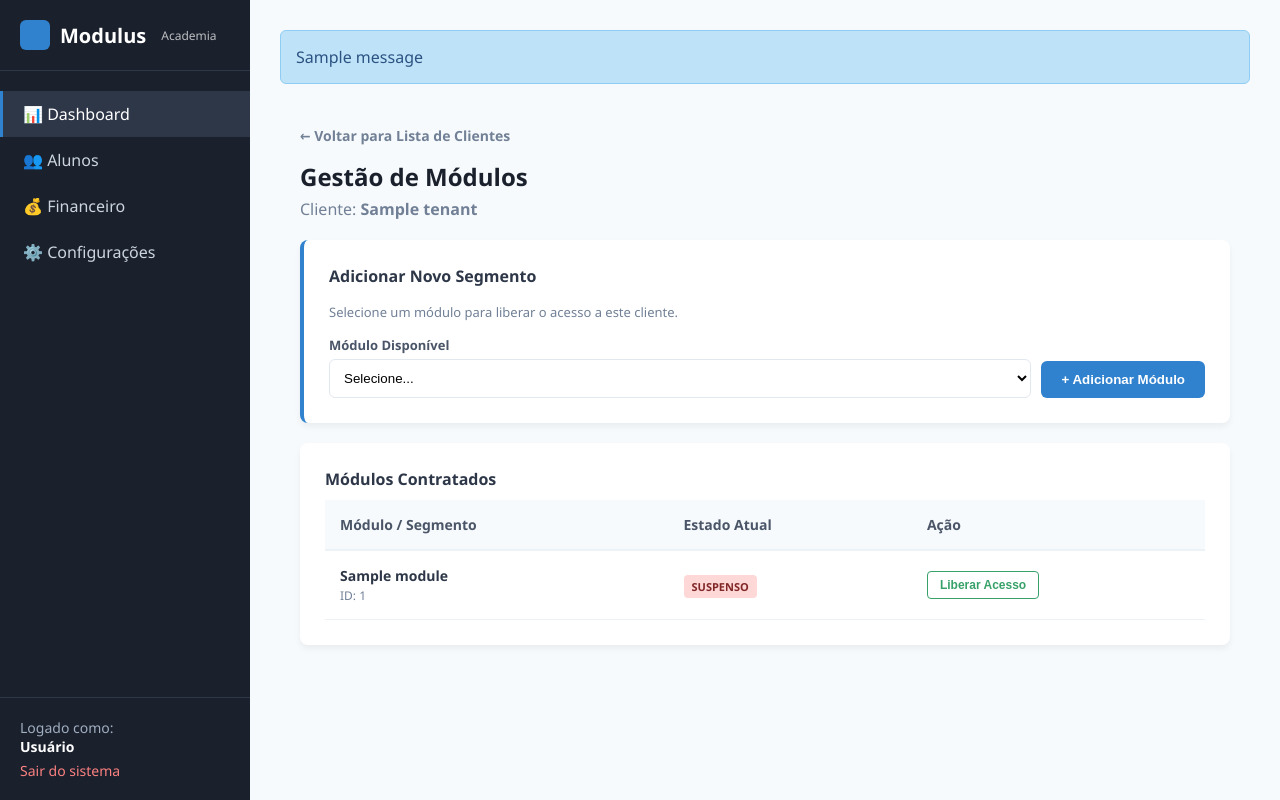
After one commit to 4dsjunior/modulus-platform, a Flask app: template app/templates/admin/modulos_cliente.html in a window 1280 px wide. The commit adds this page. Run offline with Flask 3, Linux system fonts and the light colour scheme; the template is opened without the code that fills it: most values are stand-ins (such as "Sample title", 1, 10 or a date in 2020); one stand-in notice (Sample message) is shown.

Commit message:
feat(arch): define estrutura Modulo/Unidade e fluxo de matriculas

```diff
--- /dev/null
+++ b/app/templates/admin/modulos_cliente.html
@@ -0,0 +1,110 @@
+{% extends "base.html" %}
+{% block title %}Gerir Módulos | Modulus Admin{% endblock %}
+
+{% block content %}
+<style>
+    .admin-container { padding: 20px; }
+    .header-title { margin-bottom: 20px; }
+
+    .card { background: white; padding: 25px; border-radius: 8px; box-shadow: 0 4px 6px rgba(0,0,0,0.05); margin-bottom: 20px; }
+
+    .admin-table { width: 100%; border-collapse: collapse; margin-top: 10px; }
+    .admin-table th { background-color: #f7fafc; padding: 15px; text-align: left; color: #4a5568; border-bottom: 2px solid #edf2f7; font-size: 14px; }
+    .admin-table td { padding: 15px; border-bottom: 1px solid #edf2f7; font-size: 14px; }
+
+    .btn-back { color: #718096; text-decoration: none; display: inline-flex; align-items: center; margin-bottom: 15px; font-weight: 600; font-size: 14px; }
+    .btn-back:hover { color: #2d3748; }
+
+    .status-badge { padding: 4px 8px; border-radius: 4px; font-size: 11px; font-weight: bold; text-transform: uppercase; }
+    .status-active { background-color: #c6f6d5; color: #22543d; }
+    .status-inactive { background-color: #fed7d7; color: #822727; }
+
+    .btn-small { padding: 6px 12px; border-radius: 4px; font-size: 12px; cursor: pointer; border: 1px solid #e2e8f0; background: white; font-weight: 600; transition: 0.2s; }
+
+    .btn-toggle-off { color: #e53e3e; border-color: #e53e3e; }
+    .btn-toggle-off:hover { background: #e53e3e; color: white; }
+
+    .btn-toggle-on { color: #38a169; border-color: #38a169; }
+    .btn-toggle-on:hover { background: #38a169; color: white; }
+
+    /* Estilos do Formulário de Adição */
+    .add-module-form { display: flex; gap: 10px; align-items: flex-end; }
+    .form-group { flex: 1; }
+    .form-group label { display: block; font-size: 13px; color: #4a5568; margin-bottom: 5px; font-weight: bold; }
+    .form-select { width: 100%; padding: 10px; border: 1px solid #e2e8f0; border-radius: 6px; background-color: white; }
+    .btn-add { background-color: #3182ce; color: white; border: none; padding: 11px 20px; border-radius: 6px; font-weight: bold; cursor: pointer; }
+    .btn-add:hover { background-color: #2c5282; }
+</style>
+
+<div class="admin-container">
+    <a href="{{ url_for('admin.gerenciar_clientes') }}" class="btn-back">← Voltar para Lista de Clientes</a>
+
+    <div class="header-title">
+        <h1 class="page-title" style="margin:0">Gestão de Módulos</h1>
+        <p style="color: #718096; margin-top: 5px;">Cliente: <strong>{{ tenant.name }}</strong></p>
+    </div>
+
+    <div class="card" style="border-left: 4px solid #3182ce;">
+        <h3 style="margin-top: 0; font-size: 16px; color: #2d3748;">Adicionar Novo Segmento</h3>
+        <p style="font-size: 13px; color: #718096; margin-bottom: 15px;">Selecione um módulo para liberar o acesso a este cliente.</p>
+
+        <form action="{{ url_for('admin.adicionar_modulo', tenant_id=tenant_id) }}" method="POST" class="add-module-form">
+            <div class="form-group">
+                <label for="module_id">Módulo Disponível</label>
+                <select name="module_id" id="module_id" class="form-select" required>
+                    <option value="" disabled selected>Selecione...</option>
+                    {% for m in todos_modulos %}
+                        <option value="{{ m.id }}">{{ m.name }} - {{ m.description }}</option>
+                    {% endfor %}
+                </select>
+            </div>
+            <button type="submit" class="btn-add">+ Adicionar Módulo</button>
+        </form>
+    </div>
+
+    <div class="card">
+        <h3 style="margin-top: 0; font-size: 16px; color: #2d3748; margin-bottom: 0;">Módulos Contratados</h3>
+        <table class="admin-table">
+            <thead>
+                <tr>
+                    <th>Módulo / Segmento</th>
+                    <th>Estado Atual</th>
+                    <th>Ação</th>
+                </tr>
+            </thead>
+            <tbody>
+                {% for item in modulos %}
+                <tr>
+                    <td>
+                        <strong>{{ item.modules.name }}</strong><br>
+                        <span style="font-size: 12px; color: #718096;">ID: {{ item.module_id }}</span>
+                    </td>
+                    <td>
+                        {% if item.is_enabled %}
+                            <span class="status-badge status-active">ATIVO</span>
+                        {% else %}
+                            <span class="status-badge status-inactive">SUSPENSO</span>
+                        {% endif %}
+                    </td>
+                    <td>
+                        <form action="{{ url_for('admin.alterar_status_modulo', tenant_id=tenant_id, module_id=item.module_id, novo_estado=0 if item.is_enabled else 1) }}" method="POST" style="margin:0;">
+                            {% if item.is_enabled %}
+                                <button type="submit" class="btn-small btn-toggle-off">Bloquear Acesso</button>
+                            {% else %}
+                                <button type="submit" class="btn-small btn-toggle-on">Liberar Acesso</button>
+                            {% endif %}
+                        </form>
+                    </td>
+                </tr>
+                {% else %}
+                <tr>
+                    <td colspan="3" style="text-align: center; padding: 30px; color: #a0aec0;">
+                        Este cliente não possui módulos ativos. Utilize o formulário acima para adicionar.
+                    </td>
+                </tr>
+                {% endfor %}
+            </tbody>
+        </table>
+    </div>
+</div>
+{% endblock %}
--- a/app/templates/base.html
+++ b/app/templates/base.html
@@ -34,8 +34,13 @@
         .page-header { margin-bottom: 30px; display: flex; justify-content: space-between; align-items: center; }
         .page-title { margin: 0; font-size: 24px; color: #1a202c; }
 
-        /* CARDS (Para usar no dashboard) */
+        /* CARDS */
         .card { background: white; padding: 20px; border-radius: 8px; box-shadow: 0 2px 4px rgba(0,0,0,0.05); }
+
+        /* ALERTAS (FLASH MESSAGES) - NOVO */
+        .alert { padding: 15px; border-radius: 6px; margin-bottom: 20px; border: 1px solid transparent; }
+        .alert-info { background-color: #bee3f8; color: #2c5282; border-color: #90cdf4; }
+        .alert-warning { background-color: #fff3cd; color: #856404; border-color: #ffeeba; }
     </style>
 </head>
 <body>
@@ -69,36 +74,37 @@
     </aside>
 
     <main class="main-content">
+        {% with messages = get_flashed_messages() %}
+            {% if messages %}
+                <div class="flash-messages">
+                    {% for message in messages %}
+                        <div class="alert {{ 'alert-warning' if 'erro' in message.lower() or 'falha' in message.lower() else 'alert-info' }}">
+                            {{ message }}
+                        </div>
+                    {% endfor %}
+                </div>
+            {% endif %}
+        {% endwith %}
+
         {% block content %}{% endblock %}
     </main>
+
 <script>
     (function() {
-        // Configuração: 5 minutos em milissegundos (5 * 60 * 1000)
         const timeoutDuration = 5 * 60 * 1000;
         let idleTimer;
-
-        // Função para redirecionar ao logout
         const logoutUser = () => {
             console.log("Inatividade detectada. Redirecionando para logout...");
-            // Usamos url_for do Flask para garantir que a rota esteja correta
             window.location.href = "{{ url_for('auth.logout') }}";
         };
-
-        // Função para resetar o cronômetro
         const resetTimer = () => {
             clearTimeout(idleTimer);
             idleTimer = setTimeout(logoutUser, timeoutDuration);
         };
-
-        // Eventos que indicam atividade do usuário
         const activityEvents = ['mousedown', 'mousemove', 'keypress', 'scroll', 'touchstart'];
-
-        // Registra os ouvintes de eventos
         activityEvents.forEach(event => {
             document.addEventListener(event, resetTimer, true);
         });
-
-        // Inicia o cronômetro pela primeira vez
         resetTimer();
     })();
 </script>
```
Also changed, not shown: app/core/admin.py (+158 -47 lines), app/templates/admin/clientes.html (+22 -66 lines), app/templates/admin/form_cliente.html (+5 -5 lines).
